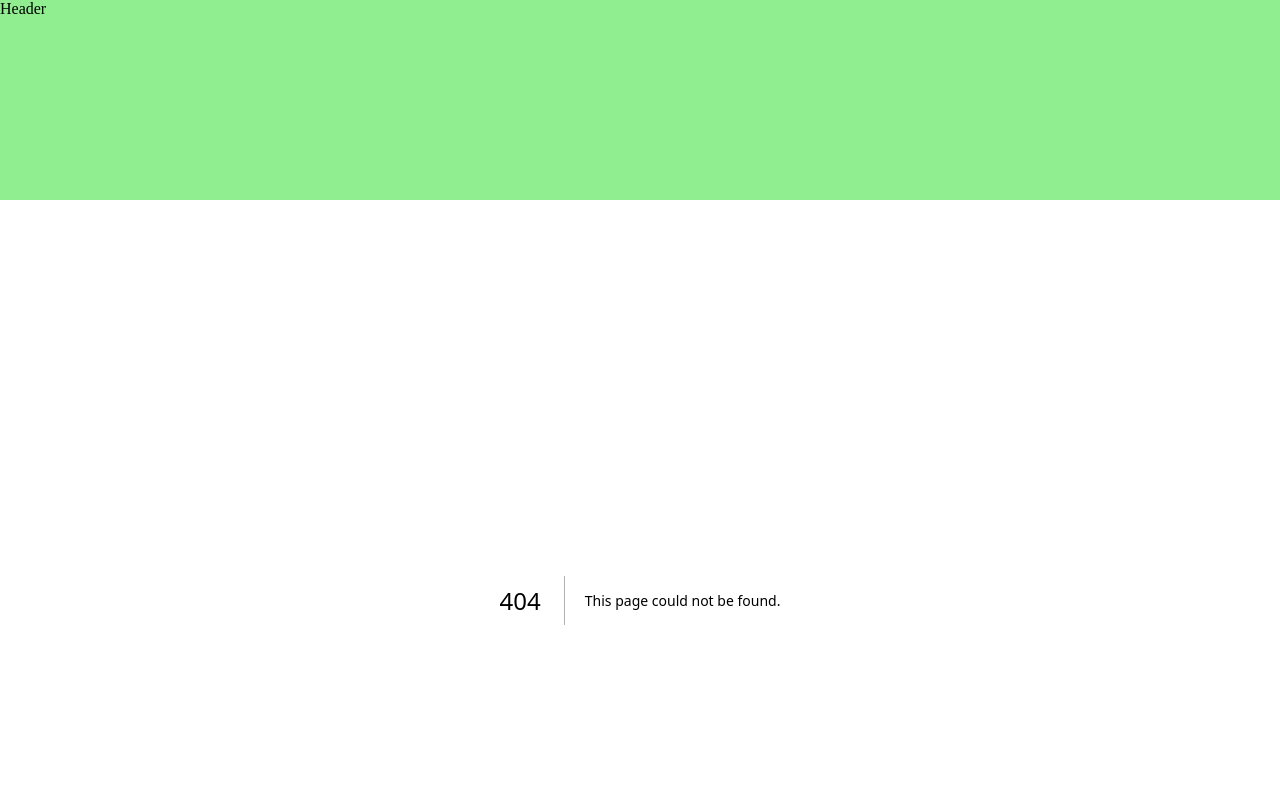
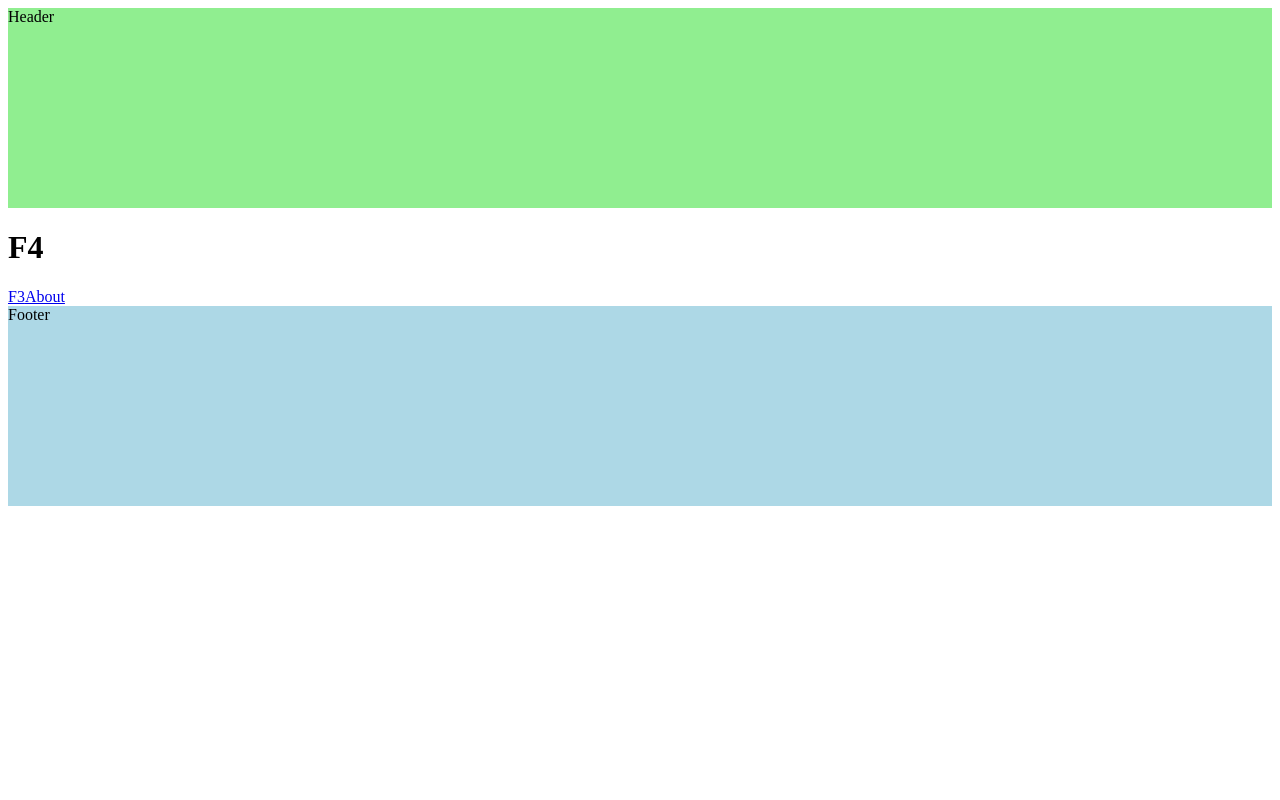
Before and after one commit to DevelopedByBarley/Next, a Next.js app: page /f1/f4 in a window 1280 px wide. Before the commit this address had no page. Shown: the top 800 px of the page. Built offline with nearby package versions, Linux system fonts and the light colour scheme.

Commit message:
intercepting routes

```diff
--- /dev/null
+++ b/src/app/f1/(.)f2/page.tsx
@@ -0,0 +1,3 @@
+export default function InterceptedF2() {
+    return <h1>(.) Intercepted F2 page</h1>
+}
--- /dev/null
+++ b/src/app/f1/f2/page.tsx
@@ -0,0 +1,3 @@
+export default function F2() {
+    return <h1>F2</h1>
+}
--- /dev/null
+++ b/src/app/f1/f3/page.tsx
@@ -0,0 +1,3 @@
+export default function F3() {
+    return <h1>F3</h1>
+}
--- /dev/null
+++ b/src/app/f1/f4/(..)f3/page.tsx
@@ -0,0 +1,3 @@
+export default function InterceptedF3() {
+    return <h1>(..) Intercepted F3 page</h1>
+}
--- /dev/null
+++ b/src/app/f1/f4/(...)about/page.tsx
@@ -0,0 +1,6 @@
+
+export default function InterceptedAboutPage() {
+    return <>
+        <h1>(...) Intercepted about</h1>
+    </>
+}
--- /dev/null
+++ b/src/app/f1/f4/page.tsx
@@ -0,0 +1,9 @@
+import Link from "next/link";
+
+export default function F4() {
+    return <>
+        <h1>F4</h1>
+        <Link href="/f1/f3">F3</Link>
+        <Link href="/about">About</Link>
+    </>
+}
```
Also changed, not shown: src/app/f1/page.tsx (added, +8 -0 lines).
